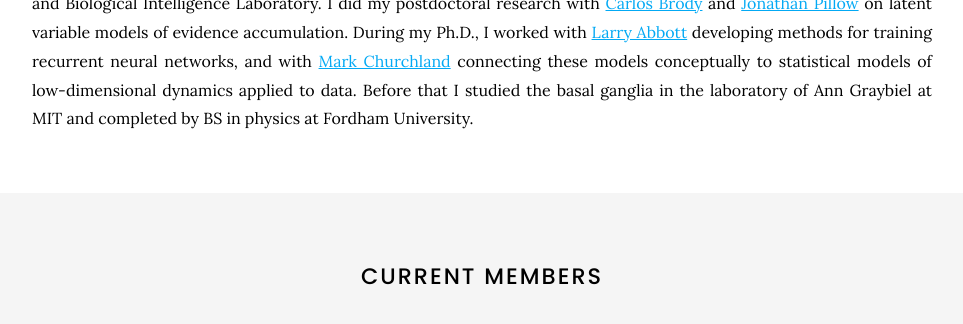
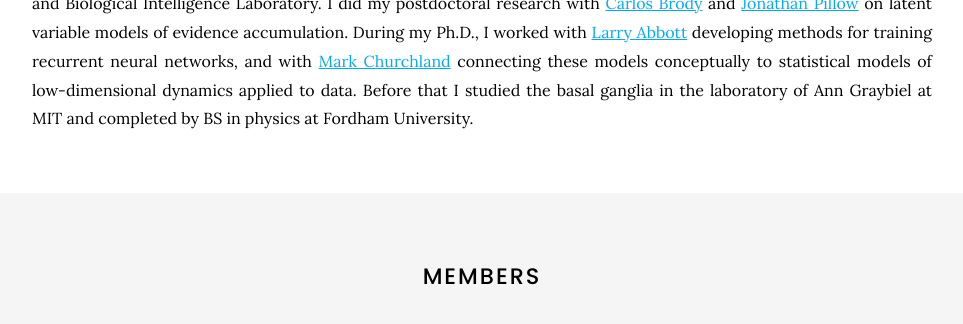
Before and after one commit to GrantMcConachie/depasquale-lab.github.io, a Jekyll site: the page built from people/index.md, in a window 1280 px wide and 900 px high, scrolled down 588 px, cut to the strip 0-336 px from the top of the window. Shown: the top 324 px of the strip, without its empty margins (158-1121 px from the left). Built offline with Jekyll 4.4.1, drawn with Linux system fonts in a browser that asks for light colours; nearby versions of some CDN libraries; a style sheet for code colours, icons or effects is not loaded.

Commit message:
few changes

```diff
--- a/team/index.md
+++ b/people/index.md
@@ -17,7 +17,7 @@ I am an [assistant professor](https://www.bu.edu/eng/profile/brian-depasquale-ph
 
 {% include section.html %}
 
-# Current members
+# Members
 
 {%
   include list.html
```
